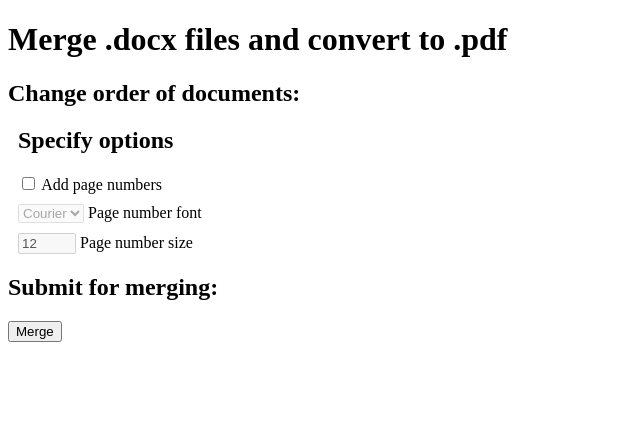
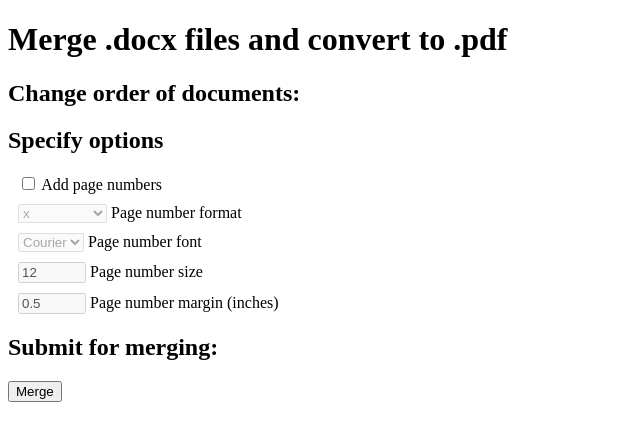
Before and after one commit to rbrutherford3/PDF-Publisher, a Flask app: template templates/arrange.html in a window 1280 px wide. Shown: the top 441 px of the page, without its empty margins (0-640 px from the left). Run offline with Flask 2, Linux system fonts and the light colour scheme; the template is opened without the code that fills it, so the values that code supplies are empty.

Commit message:
Adding page numbe format and margin customizations

```diff
--- a/app.py
+++ b/app.py
@@ -7,11 +7,13 @@ app = Flask(__name__)
 
 # Page numbering class taken from https://stackoverflow.com/a/68382694/3130769
 class NumberPDF(FPDF):
-    def __init__(self, numberOfPages, pagenumberfont, pagenumbersize):
+    def __init__(self, numberOfPages: int, pagenumberformat: int, pagenumberfont: str, pagenumbersize: int, pagenumbermargin: float):
         super(NumberPDF, self).__init__()
         self.numberOfPages = numberOfPages
+        self.pagenumberformat = pagenumberformat
         self.pagenumberfont = pagenumberfont
         self.pagenumbersize = pagenumbersize
+        self.pagenumbermargin = pagenumbermargin
 
     # Overload Header
     def header(self):
@@ -19,9 +21,17 @@ class NumberPDF(FPDF):
 
     # Overload Footer
     def footer(self):
-        self.set_y(-15)
+        self.set_y(-self.pagenumbermargin*25.4) # Convert from inches to millimeters
         self.set_font(self.pagenumberfont, '', self.pagenumbersize)
-        self.cell(0, 10, f"{self.page_no()}", 0, 0, 'C')
+        if self.pagenumberformat == 1:
+            self.cell(0, 10, f"{self.page_no()}", 0, 0, 'C')
+        elif self.pagenumberformat == 2:
+            self.cell(0, 10, f"{self.page_no()} of {self.numberOfPages}", 0, 0, 'C')
+        elif self.pagenumberformat == 3:
+            self.cell(0, 10, f"Page {self.page_no()}", 0, 0, 'C')
+        else:
+            self.cell(0, 10, f"Page {self.page_no()} of {self.numberOfPages}", 0, 0, 'C')
+
 
 # Go to file upload initially
 @app.route("/")
@@ -72,11 +82,22 @@ def compile():
         merger = PyPDF2.PdfMerger()
         pagenumber = 1
         toc = ""
+        contents = FPDF('P','in','Letter')
+        contents.add_page()
+        contents.set_font('Arial', '', 12)
+        pagenumbersize = 10
+        pagenumbermargin = 10
         for i in range(len(filelist)):
             pdf = PyPDF2.PdfFileReader("uploads/" + filelist[i])
             toc += "\"" + titlelist[i] + "\"" + " " + str(pagenumber) + "\n"
+            contents.set_xy(pagenumbersize, pagenumbermargin)
+            contents.cell(195.9, 0, titlelist[i], 0, 0, 'L')
+            contents.set_xy(pagenumbersize, pagenumbermargin)
+            contents.cell(195.9, 0, str(pagenumber), 0, 0, 'R')
+            pagenumbermargin += 10
             pagenumber += pdf.getNumPages()
             merger.append("uploads/" + filelist[i])
+        contents.output("contents.pdf")
         f = open("toc", "w")
         f.write(toc)
         f.close()
@@ -95,7 +116,12 @@ def compile():
 
             # Create a temporary numbering PDF using the overloaded FPDF class, passing the number of pages
             # from your original file
-            tempNumFile = NumberPDF(inputFile.getNumPages(), request.form.get("pagenumberfont"), int(request.form.get("pagenumbersize")))
+            numpages = inputFile.getNumPages()
+            pagenumberformat = int(request.form.get("pagenumberformat"))
+            pagenumberfont = request.form.get("pagenumberfont")
+            pagenumbersize = int(request.form.get("pagenumbersize"))
+            pagenumbermargin = float(request.form.get("pagenumbermargin"))
+            tempNumFile = NumberPDF(numpages, pagenumberformat, pagenumberfont, pagenumbersize, pagenumbermargin)
 
             # Add a new page to the temporary numbering PDF (the footer function runs on add_page and will
             # put the page number at the bottom, all else will be blank
@@ -112,9 +138,9 @@ def compile():
             mergeWriter = PyPDF2.PdfFileWriter()
 
             # Loop through the pages in the temporary numbering PDF
-            for x, page in enumerate(mergeFile.pages):
+            for pagenumbersize, page in enumerate(mergeFile.pages):
                 # Grab the corresponding page from the inputFile
-                inputPage = inputFile.getPage(x)
+                inputPage = inputFile.getPage(pagenumbersize)
                 # Merge the inputFile page and the temporary numbering page
                 inputPage.mergePage(page)
                 # Add the merged page to the final output writer
--- a/static/arrange.js
+++ b/static/arrange.js
@@ -47,8 +47,10 @@ function disableButtons() {
 
 // Enable controls for page numbers only if enabling page numbers, and vice-versa
 function pageNumberControls() {
+	document.getElementById("pagenumberformat").disabled = !document.getElementById("pagenumbers").checked;
 	document.getElementById("pagenumberfont").disabled = !document.getElementById("pagenumbers").checked;
 	document.getElementById("pagenumbersize").disabled = !document.getElementById("pagenumbers").checked;
+	document.getElementById("pagenumbermargin").disabled = !document.getElementById("pagenumbers").checked;
 }
 
 // Compile list of pdfs and their titles in the specified order upon submission
--- a/static/style.css
+++ b/static/style.css
@@ -8,8 +8,8 @@
     outline: none;
 }
 
-#pagenumbersize {
-    width: 50px;
+#pagenumbersize, #pagenumbermargin {
+    width: 60px;
 }
 
 .option {
--- a/templates/arrange.html
+++ b/templates/arrange.html
@@ -21,10 +21,19 @@
 		<input type="hidden" id="pdfslen" value="{{ pdfslen }}" />
 		<input type="hidden" id="finalorder" name="finalorder" />
 		<input type="hidden" id="titles" name="titles" />
+		<h2>Specify options</h2>
 		<div class="option">
-			<h2>Specify options</h2>
 			<input type="checkbox" id="pagenumbers" name="pagenumbers" onClick="pageNumberControls()" />
 			<label for="pagenumbers">Add page numbers</label>
+		</div>
+		<div class="option">
+			<select id="pagenumberformat" name="pagenumberformat" disabled>
+				<option value="1">x</option>
+				<option value="2">x of y</option>
+				<option value="3">Page x</option>
+				<option value="4">Page x of y</option>
+			</select>
+			<label for="pagenumberformat">Page number format</label>
 		</div>
 		<div class="option">
 			<select id="pagenumberfont" name="pagenumberfont" disabled>
@@ -38,6 +47,10 @@
 			<input type="number" id="pagenumbersize" name="pagenumbersize" min="6" max="16" step="1" value="12" disabled />
 			<label for="pagenumbersize">Page number size</label>
 		</div>
+		<div class="option">
+			<input type="number" id="pagenumbermargin" name="pagenumbermargin" min="0.0625" max="1.5" step="0.0625" value="0.5" disabled />
+			<label for="pagenumbermargin">Page number margin (inches)</label>
+		</div>
 		<h2>Submit for merging:</h2>
 		<input type="submit" value="Merge" onClick="submitPDF()" />
 	</form>
```
